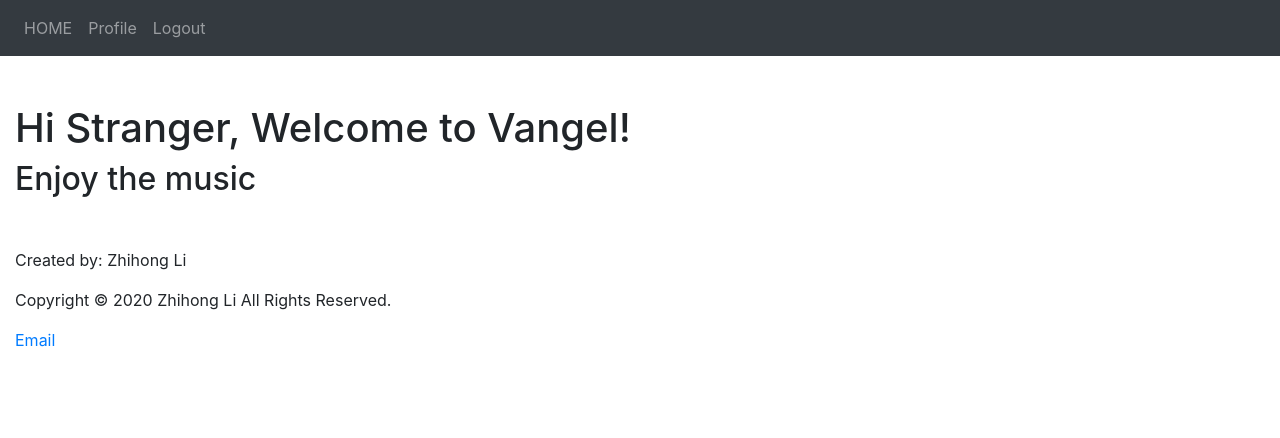
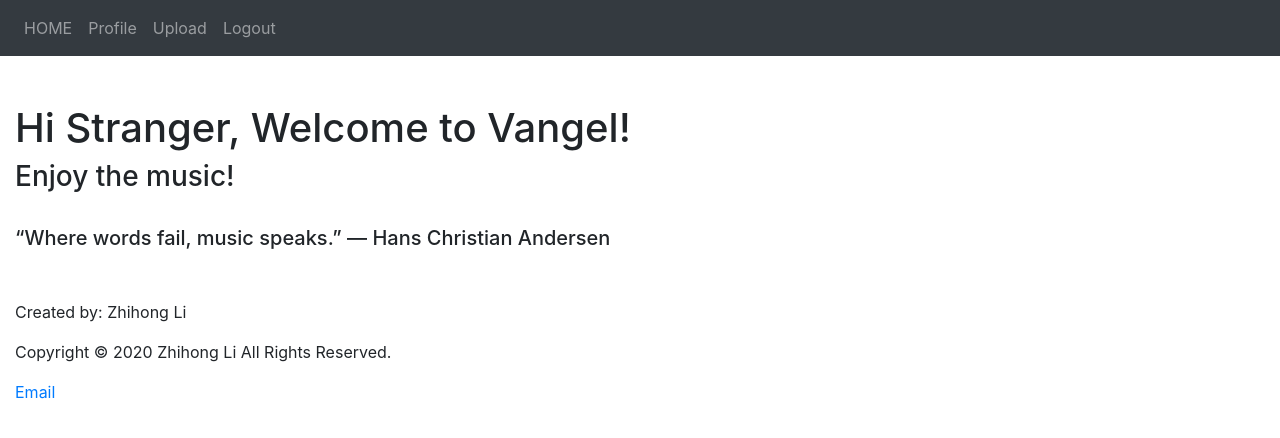
Before and after one commit to georgelzh/SoundCloud-FullStack, a Flask app: page / in a window 1280 px wide. Shown: the top 438 px of the page. Run offline with Flask 2, Linux system fonts and the light colour scheme; the visitor is signed in with stand-in values (Sample User, id 1); a database or web service that is not in the repository returns one stand-in record (values such as "Sample title"); parts of the project's set-up code (start-up, migrations or seed data) failed here and were passed over; some libraries are stand-ins or nearby versions.

Commit message:
update upload func & page, added update nav on the layout html when logged in

```diff
--- a/main.py
+++ b/main.py
@@ -27,8 +27,9 @@ from werkzeug.wsgi import wrap_file
 from werkzeug.exceptions import abort
 
 
-app = Flask(__name__)   #static_folder="music"
+app = Flask(__name__)   #static_folder="music" if needed
 app.secret_key="dev"
+app.config['MAX_CONTENT_LENGTH'] = 10 * 1024 * 1024 # 10 mb maximize size upload file
 
 # config
 mongo = PyMongo(app, uri="mongodb://localhost:27017/soundcloud")
@@ -56,6 +57,23 @@ def after_request(response):
     response.headers.add('Accept-Ranges', 'bytes')
     return response
 
+def login_required(view):
+    """
+    Require Authentication in Other Views¶
+    Creating, editing, and deleting blog posts will require a user to be logged in.
+    A decorator can be used to check this for each view it’s applied to.
+
+    This decorator returns a new view function that wraps the original view it’s applied to.
+    The new function checks if a user is loaded and redirects to the login page otherwise.
+    If a user is loaded the original view is called and continues normally. You’ll use this
+    decorator when writing the blog views.
+    """
+    @functools.wraps(view)
+    def wrapped_view(**kwargs):
+        if g.user is None:
+            return redirect("/login")
+        return view(**kwargs)
+    return wrapped_view
 
 @app.route('/')
 def show_index():
@@ -110,8 +128,6 @@ def login():
         else:
             session.clear()
             session['username'] = user['username']
-            g.user = {"username": session['username']}
-            flash("Welcome {0} Back!".format(username))
             return redirect(url_for('show_profile', username = username))
     if request.method == 'GET':
         if "username" in session:
@@ -120,9 +136,9 @@ def login():
 
 
 @app.route('/logout')
+@login_required
 def logout():
     session.clear()
-    g.user = None
     success = "successfully loged out"
     flash(success)
     return redirect('/')
@@ -153,6 +169,7 @@ def fetch_music(music_file_id, cache_for=31536000):
 
 @app.route('/profile/<string:username>')
 @app.route('/profile/<string:username>/')
+@login_required
 def show_profile(username):
     user = mongo.db.users.find_one({"username": username})
     if user == None:
@@ -170,96 +187,66 @@ def show_profile(username):
                     sound_track_list.append([track_title, file_id])
         # display track_list via jinja
         return render_template("profile.html", username = user['username'], sound_track_list = sound_track_list)
-        # return "ok"
-        # upload music how to render lots of music?
 
 
 # for music retrieval via the html jinja
 # wonder if there is a way to direct the user from the html to my endpoint?
 # if yes, then this endpoint will not be needed
-@app.route('/<string:username>/<string:music_file_obj_id>')
+@app.route('/profile/<string:username>/<string:music_file_obj_id>')
 def redirect_to_music_file(username, music_file_obj_id):
     if username != None and music_file_obj_id != None:
         return redirect("/music/" + music_file_obj_id)
 
 
 @app.route('/upload', methods = ['GET', 'POST'])
+@login_required
 def upload():
-        # verify user then enable the upload function, otherwise redirect it to home
-        # user = mongo.db.users.find_one({"username": username})
-        # if user == None:
-        #     return redirect('/')
     if request.method == 'GET':
         return render_template('upload.html')
 
-    # verify user
     if request.method == "POST":
         music_file = "failed to upload"
+
         track_titile = request.form.get("track title")
-        username = request.form.get("username")
+        # print(request.files)    #ImmutableMultiDict([('music_file', <FileStorage: 'better_now.mp3' ('audio/mpeg')>)])
 
-        # print(request.files)    #ImmutableMultiDict([('music_file', <FileStorage: 'better_now.mp3' ('audio/mpeg')>)])
         if "music_file" in request.files:
-            user_obj = mongo.db.users.find_one({"username": username})
-            # dict {'_id': ObjectId('5eff9054e0e083d4b506fde0'), 'name': 'george', 'tracks': {}}
-            if user_obj == None:
-                return "failed to upload, username is not found", 404
+            # upload
+            music_file = request.files['music_file']
+            if music_file == "failed to upload" or music_file == None:
+                return music_file, 400
+
+            music_file_obj_id = mongo.save_file(filename=track_titile,
+                                fileobj=music_file, artist = g.user['username'], user_id = g.user["_id"])
+
+            # update user tracks in mongo
+            tracks = g.user['tracks']
+
+            # this code below solves the problem of user uploading the same music_file
+            # insert the new song into hashtable/"tracks"
+            # if the song name has already exists in the tracks,
+            # then convert it into a list and append the ObjectId to the new list
+            if track_titile in tracks:
+                # put the ObjectId into a [] so that the same name track can be appended here
+                tracks[track_titile] = [tracks[track_titile]]
+                tracks[track_titile].append(music_file_obj_id)
+
+                # update tracks data in the database
+                tracks[track_titile] = music_file_obj_id
+                mongo.db.users.find_one_and_update(
+                    {"_id": g.user['_id']},
+                    {"$set": {
+                        "tracks": tracks
+                    }},
+                    upsert = True)
             else:
-                # upload
-                music_file = request.files['music_file']
-                music_file_obj_id = mongo.save_file(filename=track_titile,
-                                    fileobj=music_file, artist = username, user_id = user_obj["_id"])
-
-                # update user tracks in mongo
-                tracks = user_obj['tracks']
-
-                # this code below solves the problem of user uploading the same music_file
-                # insert the new song into hashtable/"tracks"
-                # if the song name has already exists in the tracks,
-                # then convert it into a list and append the ObjectId to the new list
-                if track_titile in tracks:
-                    tracks[track_titile] = list(tracks[track_titile])
-                    tracks[track_titile].append(music_file_obj_id)
-
-                    # update tracks data in the database
-                    tracks[track_titile] = music_file_obj_id
-                    mongo.db.users.find_one_and_update(
-                        {"username": "george"},
-                        {"$set": {
-                            "tracks": tracks
-                        }},
-                        upsert = True)
-                else:
-                    tracks[track_titile] = music_file_obj_id
-                    mongo.db.users.find_one_and_update(
-                        {"username": "george"},
-                        {"$set": {
-                            "tracks": tracks
-                        }})
-
-        if music_file == "failed to upload":
-            return music_file, 400
-        else:
-            return "successfully upload track '{0}' for {1}!".format(track_titile, username)
-
-
-def login_required(view):
-    """
-    Require Authentication in Other Views¶
-    Creating, editing, and deleting blog posts will require a user to be logged in.
-    A decorator can be used to check this for each view it’s applied to.
-
-    This decorator returns a new view function that wraps the original view it’s applied to.
-    The new function checks if a user is loaded and redirects to the login page otherwise.
-    If a user is loaded the original view is called and continues normally. You’ll use this
-    decorator when writing the blog views.
-    """
-    @functools.wraps(view)
-    def wrapped_view(**kwargs):
-        if g.user is None:
-            return redirect(url_for('/login'))
-        return view(**kwargs)
-    return wrapped_view
+                tracks[track_titile] = music_file_obj_id
+                mongo.db.users.find_one_and_update(
+                    {"_id": g.user['_id']},
+                    {"$set": {
+                        "tracks": tracks
+                    }})
+        return "successfully upload track '{0}' for {1}!".format(track_titile, g.user['username'])
 
 
 if __name__ == "__main__":
@@ -401,6 +388,10 @@ get request host
         # host = request.host_url
         # print(host)
 
+g variable vs session
+https://www.reddit.com/r/learnpython/comments/2x4754/flask_should_i_use_the_g_variable_system_of/
+
+
 
 Other people's Application:
 Open source, web-based music player for the cloud.
--- a/templates/index.html
+++ b/templates/index.html
@@ -5,6 +5,14 @@
 {% endblock %}
 
 {% block content %}
+{% if g.user %}
 <h1>Hi Stranger, Welcome to Vangel!</h1>
-<h2>Enjoy the music</h2>
+
+{% else %}
+<h1>Hi Stranger, Welcome to Vangel!</h1>
+{% endif %}
+
+<h3>Enjoy the music!</h3>
+<br>
+<h5>“Where words fail, music speaks.” ― Hans Christian Andersen</h5>
 {% endblock %}
--- a/templates/layout.html
+++ b/templates/layout.html
@@ -22,8 +22,10 @@
         <li class="nav-item">
             <a class="nav-link" href="{{url_for('show_profile', username=g.user['username'])}}">Profile</a>
         </li>
+        <li class="nav-item">
+          <a class="nav-link" href="{{url_for('upload')}}">Upload</a>
+        </li>        <li class="nav-item">
 
-        <li class="nav-item">
           <a class="nav-link" href="{{ url_for('logout') }}">Logout</a>
         </li>
 
--- a/templates/profile.html
+++ b/templates/profile.html
@@ -11,10 +11,9 @@
 
   {% if g.user %}
   <a class ='action' href="{{url_for('upload')}}">Upload</a>
-  <p>test</p>
   {% endif %}
 
-  <ul>
+  <ul style="margin-top: 1%;">
     {% for sound_track_title, sound_track_obj_id in sound_track_list %}
       <li>
         <p>{{sound_track_title}}</p>
--- a/templates/upload.html
+++ b/templates/upload.html
@@ -11,7 +11,7 @@
         <label for="track title">Track Title</label><br>
         <input type="text" name="track title" required><br>
         <p>Click on the "Choose file" button to upload the audio track file:</p>
-        <input type="file" name="music_file" accept= ".mp3" required>
+        <input type="file" name="music_file" accept= "audio/*" required>
       <input type="submit">
     </form>
 {% endblock %}
```
